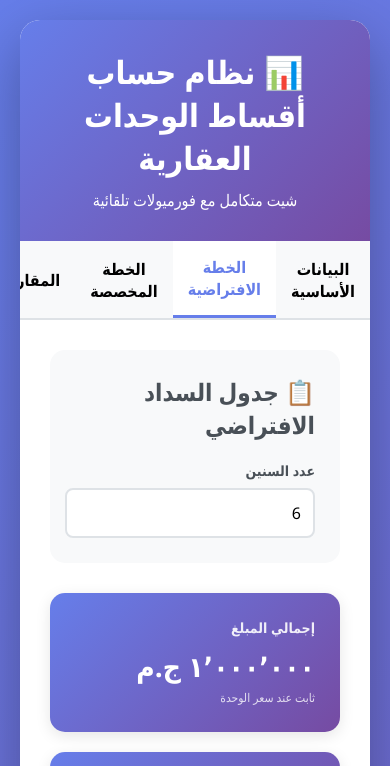
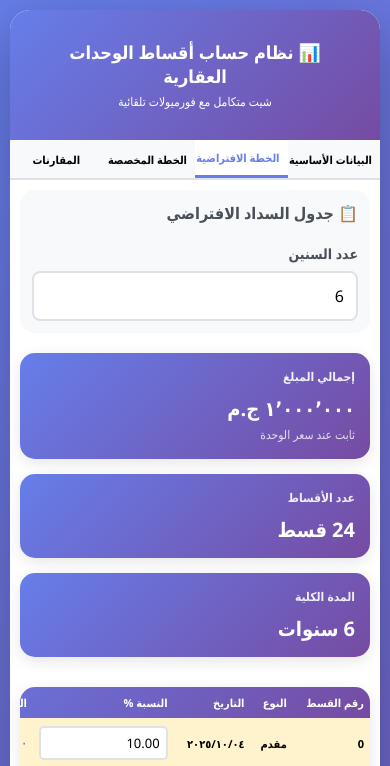
Before and after one commit to sameh625/sheet, a plain HTML site: page index.html in a window 390 px wide. Both pictures are taken after a click on the button "الخطة الافتراضية". Shown: the top 766 px of the page. Drawn offline with Linux system fonts and the light colour scheme.

Commit message:
now it's Responsive

```diff
--- a/index.html
+++ b/index.html
@@ -251,6 +251,163 @@
         .editable-cell input:focus {
             outline: none;
             border-color: #667eea;
+        }
+
+        /* Responsive Design */
+        @media screen and (max-width: 768px) {
+            body {
+                padding: 10px;
+            }
+
+            .header h1 {
+                font-size: 22px;
+                margin-bottom: 5px;
+            }
+
+            .header p {
+                font-size: 14px;
+            }
+
+            .tabs {
+                overflow-x: auto;
+                flex-wrap: nowrap;
+                -webkit-overflow-scrolling: touch;
+            }
+
+            .tab {
+                font-size: 13px;
+                padding: 12px 10px;
+                white-space: nowrap;
+                min-width: 100px;
+            }
+
+            .content {
+                padding: 15px;
+            }
+
+            .input-section {
+                padding: 15px;
+            }
+
+            .input-grid {
+                grid-template-columns: 1fr;
+                gap: 15px;
+            }
+
+            .summary-cards {
+                grid-template-columns: 1fr;
+                gap: 15px;
+            }
+
+            .card {
+                padding: 20px;
+            }
+
+            .card h3 {
+                font-size: 13px;
+            }
+
+            .card .value {
+                font-size: 22px;
+            }
+
+            .table-container {
+                overflow-x: auto;
+                -webkit-overflow-scrolling: touch;
+            }
+
+            table {
+                min-width: 600px;
+                font-size: 13px;
+            }
+
+            th, td {
+                padding: 10px 8px;
+                font-size: 12px;
+            }
+
+            .editable-cell input {
+                padding: 6px;
+                font-size: 13px;
+            }
+
+            .btn {
+                width: 100%;
+                padding: 15px;
+                font-size: 15px;
+            }
+
+            .warning-message {
+                font-size: 13px;
+                padding: 12px 15px;
+            }
+        }
+
+        @media screen and (max-width: 480px) {
+            .header h1 {
+                font-size: 18px;
+            }
+
+            .header p {
+                font-size: 12px;
+            }
+
+            .tab {
+                font-size: 11px;
+                padding: 10px 8px;
+                min-width: 80px;
+            }
+
+            .content {
+                padding: 10px;
+            }
+
+            .input-section {
+                padding: 12px;
+                margin-bottom: 20px;
+            }
+
+            .input-section h2 {
+                font-size: 16px;
+                margin-bottom: 15px;
+            }
+
+            .card {
+                padding: 15px;
+            }
+
+            .card h3 {
+                font-size: 12px;
+            }
+
+            .card .value {
+                font-size: 20px;
+            }
+
+            table {
+                min-width: 500px;
+                font-size: 11px;
+            }
+
+            th, td {
+                padding: 8px 6px;
+                font-size: 11px;
+            }
+
+            .btn {
+                font-size: 14px;
+                padding: 12px;
+            }
+        }
+
+        @media screen and (min-width: 769px) and (max-width: 1024px) {
+            .input-grid {
+                grid-template-columns: repeat(2, 1fr);
+            }
+
+            .summary-cards {
+                grid-template-columns: repeat(2, 1fr);
+            }
         }
     </style>
 </head>
```
